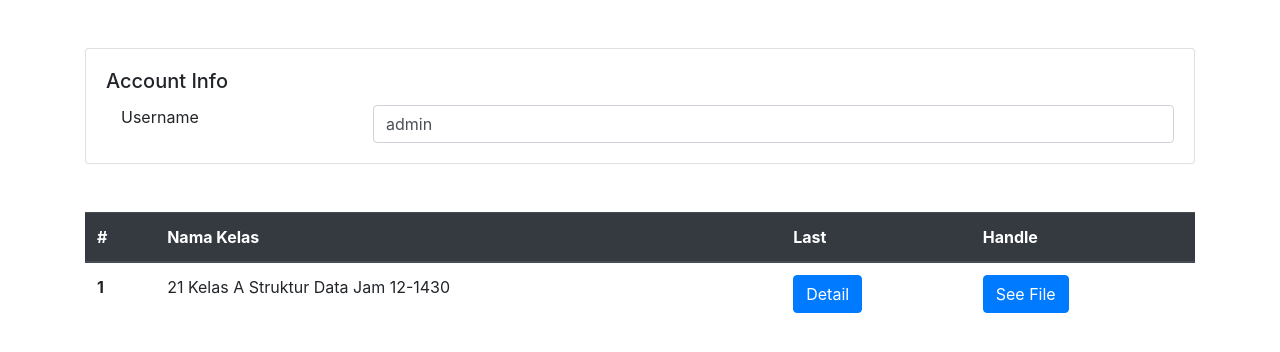
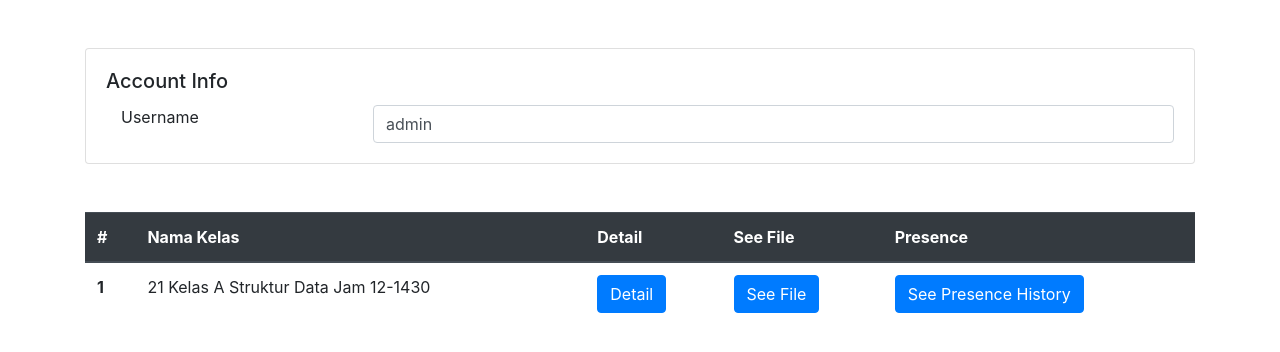
Before and after one commit to bintangx1902/lab_app_assistant, a Django app: page /assistant/my-class in a window 1280 px wide. Shown: the top 352 px of the page. Run offline with Django 3.2, Linux system fonts and the light colour scheme; a user stored in the database is signed in; data comes from the database, SQL or seed files in the repository.

Commit message:
renaming field in table and add button to href to generated qr in the class

```diff
--- a/assistant/templates/temp_/class_list.html
+++ b/assistant/templates/temp_/class_list.html
@@ -7,8 +7,9 @@
         <tr>
             <th scope="col">#</th>
             <th scope="col">Nama Kelas</th>
-            <th scope="col">Last</th>
-            <th scope="col">Handle</th>
+            <th scope="col">Detail</th>
+            <th scope="col">See File</th>
+            <th scope="col">Presence</th>
         </tr>
         </thead>
         <tbody>
@@ -18,6 +19,7 @@
             <td>{{ class }}</td>
             <td><a href="{% url 'assist:my-class' class.link %}" class="btn btn-primary">Detail</a></td>
             <td><a href="{% url 'assist:file-class' class.link %}" class="btn btn-primary">See File</a></td>
+            <td><a href="{% url 'assist:generated-qr' class.link %}" class="btn btn-primary">See Presence History</a></td>
         </tr>
         {% endfor %}
         </tbody>
```
